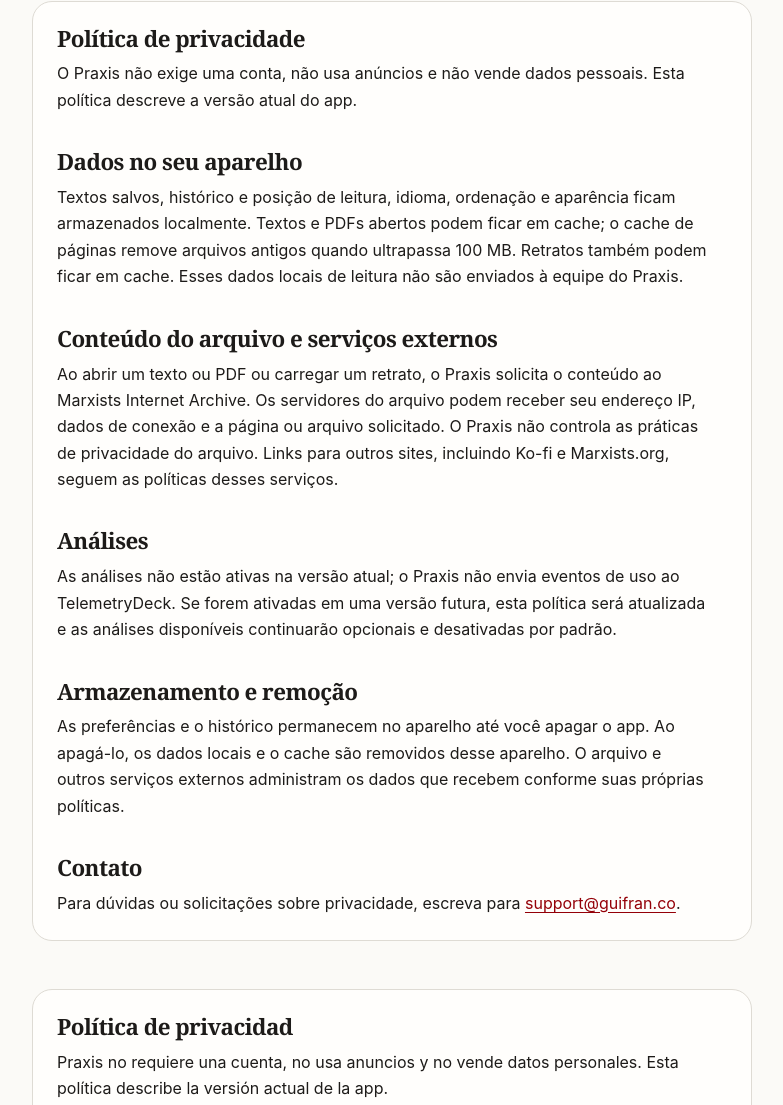
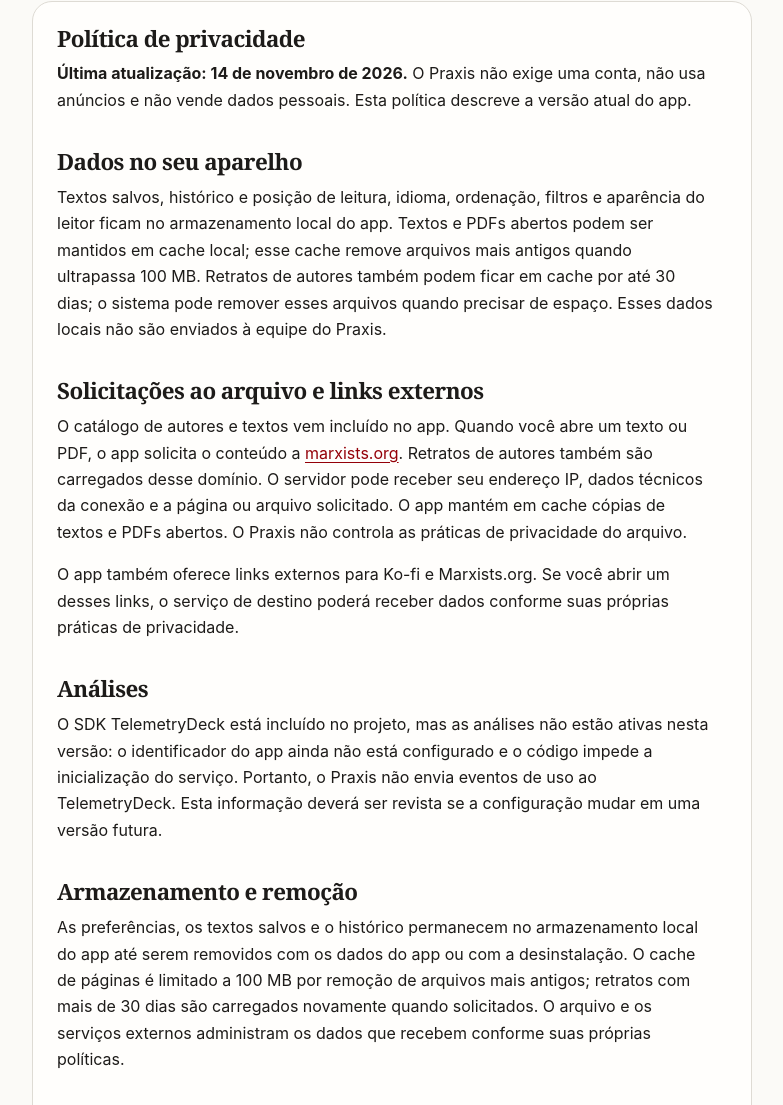
Before and after one commit to guifrancoabreu/praxis, a plain HTML site: page docs/privacy.html in a window 1280 px wide. Shown: the part 1182-2287 px from the top of the page, without its empty margins (248-1031 px from the left). Drawn offline with Linux system fonts and the light colour scheme.

Commit message:
Update privacy policy for release

```diff
--- a/docs/privacy.html
+++ b/docs/privacy.html
@@ -25,15 +25,16 @@
 
   <section lang="pt-BR">
     <h2>Política de privacidade</h2>
-    <p>O Praxis não exige uma conta, não usa anúncios e não vende dados pessoais. Esta política descreve a versão atual do app.</p>
+    <p><strong>Última atualização: 14 de novembro de 2026.</strong> O Praxis não exige uma conta, não usa anúncios e não vende dados pessoais. Esta política descreve a versão atual do app.</p>
     <h2>Dados no seu aparelho</h2>
-    <p>Textos salvos, histórico e posição de leitura, idioma, ordenação e aparência ficam armazenados localmente. Textos e PDFs abertos podem ficar em cache; o cache de páginas remove arquivos antigos quando ultrapassa 100 MB. Retratos também podem ficar em cache. Esses dados locais de leitura não são enviados à equipe do Praxis.</p>
-    <h2>Conteúdo do arquivo e serviços externos</h2>
-    <p>Ao abrir um texto ou PDF ou carregar um retrato, o Praxis solicita o conteúdo ao Marxists Internet Archive. Os servidores do arquivo podem receber seu endereço IP, dados de conexão e a página ou arquivo solicitado. O Praxis não controla as práticas de privacidade do arquivo. Links para outros sites, incluindo Ko-fi e Marxists.org, seguem as políticas desses serviços.</p>
+    <p>Textos salvos, histórico e posição de leitura, idioma, ordenação, filtros e aparência do leitor ficam no armazenamento local do app. Textos e PDFs abertos podem ser mantidos em cache local; esse cache remove arquivos mais antigos quando ultrapassa 100 MB. Retratos de autores também podem ficar em cache por até 30 dias; o sistema pode remover esses arquivos quando precisar de espaço. Esses dados locais não são enviados à equipe do Praxis.</p>
+    <h2>Solicitações ao arquivo e links externos</h2>
+    <p>O catálogo de autores e textos vem incluído no app. Quando você abre um texto ou PDF, o app solicita o conteúdo a <a href="https://www.marxists.org/">marxists.org</a>. Retratos de autores também são carregados desse domínio. O servidor pode receber seu endereço IP, dados técnicos da conexão e a página ou arquivo solicitado. O app mantém em cache cópias de textos e PDFs abertos. O Praxis não controla as práticas de privacidade do arquivo.</p>
+    <p>O app também oferece links externos para Ko-fi e Marxists.org. Se você abrir um desses links, o serviço de destino poderá receber dados conforme suas próprias práticas de privacidade.</p>
     <h2>Análises</h2>
-    <p>As análises não estão ativas na versão atual; o Praxis não envia eventos de uso ao TelemetryDeck. Se forem ativadas em uma versão futura, esta política será atualizada e as análises disponíveis continuarão opcionais e desativadas por padrão.</p>
+    <p>O SDK TelemetryDeck está incluído no projeto, mas as análises não estão ativas nesta versão: o identificador do app ainda não está configurado e o código impede a inicialização do serviço. Portanto, o Praxis não envia eventos de uso ao TelemetryDeck. Esta informação deverá ser revista se a configuração mudar em uma versão futura.</p>
     <h2>Armazenamento e remoção</h2>
-    <p>As preferências e o histórico permanecem no aparelho até você apagar o app. Ao apagá-lo, os dados locais e o cache são removidos desse aparelho. O arquivo e outros serviços externos administram os dados que recebem conforme suas próprias políticas.</p>
+    <p>As preferências, os textos salvos e o histórico permanecem no armazenamento local do app até serem removidos com os dados do app ou com a desinstalação. O cache de páginas é limitado a 100 MB por remoção de arquivos mais antigos; retratos com mais de 30 dias são carregados novamente quando solicitados. O arquivo e os serviços externos administram os dados que recebem conforme suas próprias políticas.</p>
     <h2>Contato</h2>
     <p>Para dúvidas ou solicitações sobre privacidade, escreva para <a href="mailto:support@guifran.co">support@guifran.co</a>.</p>
   </section>
```
